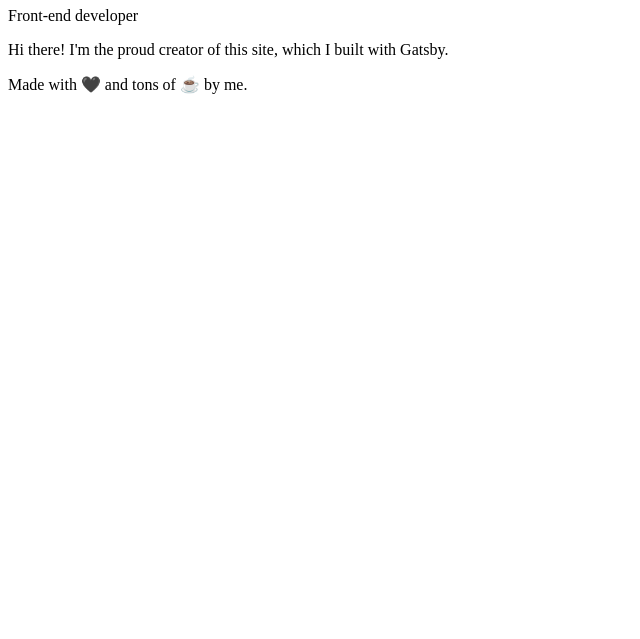
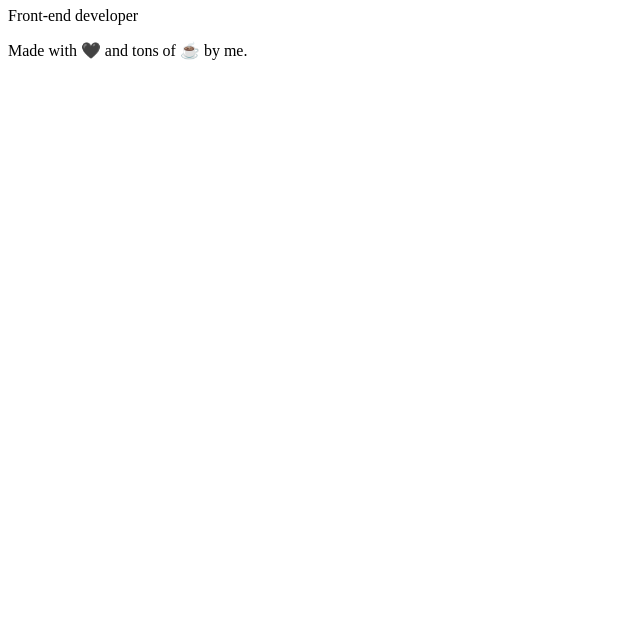
Before and after one commit to ThamyHelaysa/portfolio, a Gatsby site in the folder thamy-blog/: page /cv in a window 1280 px wide. Shown: the part 161-800 px from the top of the page, without its empty margins (0-640 px from the left). Built offline with nearby package versions, Linux system fonts and the light colour scheme; Gatsby itself is replaced by a stand-in of ours.

Commit message:
feature: adding new line

```diff
--- a/thamy-blog/src/pages/cv.js
+++ b/thamy-blog/src/pages/cv.js
@@ -5,7 +5,7 @@ import Layout from '../components/layout';
 const Curriculum = () => {
     return (
         <Layout pageTitle='About Me'>
-            <p>Hi there! I'm the proud creator of this site, which I built with Gatsby.</p>
+            <p></p>
         </Layout>
     )
 }
```
Also changed, not shown: thamy-blog/src/components/footer.js (line endings or trailing spaces), thamy-blog/src/components/layout.js (line endings or trailing spaces), thamy-blog/src/components/navbar.js (line endings or trailing spaces), thamy-blog/src/pages/index.js (line endings or trailing spaces).
